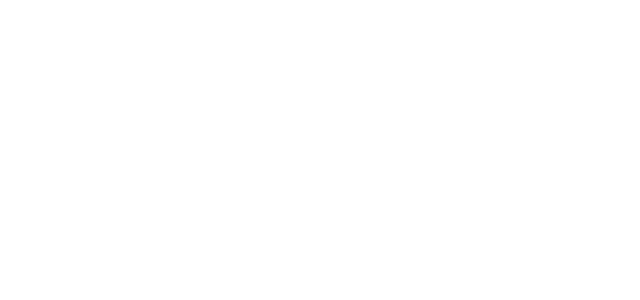
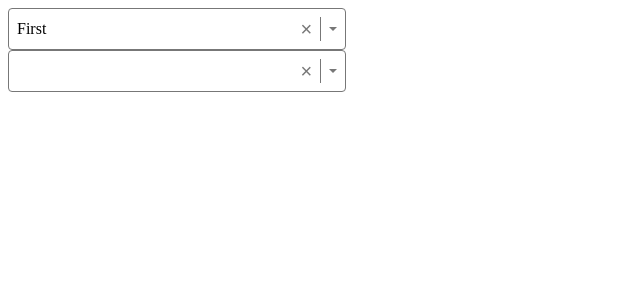
Before and after one commit to rachelwong/expenser-ts, a React (Create React App) app: page / in a window 1280 px wide. Shown: the top 300 px of the page, without its empty margins (0-640 px from the left). Built offline with nearby package versions, Linux system fonts and the light colour scheme.

Commit message:
feat: added select single and multiple option

```diff
--- a/src/App.tsx
+++ b/src/App.tsx
@@ -1,9 +1,23 @@
-import React from 'react';
+import React, { useState } from 'react';
 import './App.css';
+import { Select, SelectOption } from './components/Select'
+
+const options = [
+  {label: 'First', value: 1 },
+  {label: 'second', value: 2 },
+  {label: 'thirsd', value: 3 },
+  {label: 'fourth', value: 4 },
+  {label: 'fifth', value: 5 },
+]
 
 function App() {
+  const [value, setValue] = useState<SelectOption | undefined>(options[0])
+  const [value2, setValue2] = useState<SelectOption[]>([])
+
   return (
     <div className="App">
+      <Select options={options} onChange={evt => setValue(evt)} value={value} />
+      <Select multiple options={options} onChange={evt=> setValue2(evt)} value={ value2 } />
     </div>
   );
 }
--- /dev/null
+++ b/src/components/Select.tsx
@@ -0,0 +1,106 @@
+import React, { useState,useEffect } from 'react'
+import styles from './select.module.css';
+
+
+export type SelectOption = {
+  label: string
+  value: string | number
+}
+
+export type MultiSelectProps = {
+  multiple: true // default to false
+  value: SelectOption[]
+  onChange: (value: SelectOption[]) => void
+}
+
+export type SingleSelectProps = {
+  multiple?: false // default to false
+  value?: SelectOption
+  onChange: (value: SelectOption | undefined) => void
+}
+
+export type SelectProps = {
+  options: SelectOption[]
+  // onChange: (value: SelectOption | undefined) => void
+  // value?: SelectOption
+} & (SingleSelectProps | MultiSelectProps)
+
+export function Select ({ multiple, value, onChange, options }: SelectProps) {
+  const [isOpen, setIsOpen] = useState<boolean>(false)
+
+  const [highlightedIndex, setHighlightedIndex] = useState<number>(0)
+
+  function clearOptions() {
+    multiple ? onChange([]) : onChange(undefined)
+  }
+
+  const selectOption = (option: SelectOption): void => {
+    if (multiple) {
+      if (value.includes(option)) {
+        onChange(value.filter(item => item !== option))
+      } else {
+        onChange([...value, option])
+      }
+    } else {
+      if (option !== value)  onChange(option)
+    }
+  }
+
+  const isOptionSelected = (option: SelectOption): boolean => {
+    return multiple ? value.includes(option) : option === value;
+  }
+  // every single time we open the select, reset to the first option
+  useEffect(() => {
+    if (isOpen) setHighlightedIndex(0)
+  },[isOpen])
+
+  return (
+    // tabIndex makes it focusable
+    <div
+      onBlur={() => setIsOpen(false)}
+      onClick={() => setIsOpen(prev => !prev)}
+      tabIndex={0}
+      className={styles.container}>
+      <span className={styles.value}>
+        {multiple ? (value.map((item, index) => (
+          <button key={index}
+            className={ styles['option-badge']}
+            onClick={e => {
+            e.stopPropagation()
+            selectOption  (item)
+          }}>{item.label}
+            <span className={styles["remove-btn"]}>
+              &times;
+            </span>
+          </button>
+        ))) : value?.label }</span>
+      <button
+        onClick={e => {
+        e.stopPropagation()
+        clearOptions()
+        }}
+        className={styles['clear-btn']}>
+        &times;
+      </button>
+      <div className={styles.divider}></div>
+      <div className={styles.caret}></div>
+      <ul className={`${styles.options} ${isOpen ? styles.show : ''}`}>
+        {options.map((item, index) => (
+          <li
+            onMouseEnter={() => setHighlightedIndex(index)}
+            onClick={(e) => {
+              e.stopPropagation()
+              selectOption(item)
+              setIsOpen(false)
+            }}
+            key={index}
+            className={`${styles.option}
+            ${isOptionSelected(item) ? styles.selected : ''}
+            ${index === highlightedIndex ? styles.highlighted : ''}`}>
+            {item.label}
+          </li>
+        ))}
+      </ul>
+    </div>
+  )
+}
--- /dev/null
+++ b/src/components/select.module.css
@@ -0,0 +1,114 @@
+.container {
+  position: relative;
+  width: 20em;
+  min-height: 1.5em;
+  border: .05em solid #777;
+  display: flex;
+  align-items: center;
+  gap: .5em;
+  padding: .5em;
+  border-radius: .25em;
+  outline: none;
+}
+
+.container:focus {
+  border-color: hsl(200, 100%, 50%);
+}
+
+.value {
+  flex-grow: 1;
+  display: flex;
+  gap: .5em;
+  flex-wrap: wrap;
+}
+
+.clear-btn {
+  background: none;
+  color: #777;
+  border: none;
+  outline: none;
+  cursor: pointer;
+  padding: 0;
+  font-size: 1.25em;
+}
+
+.clear-btn:focus,
+.clear-btn:hover {
+  color: #333;
+}
+
+.divider {
+  background-color: #777;
+  align-self: stretch;
+  width: .05em;
+}
+
+.caret {
+  translate: 0 25%;
+  border: .25em solid transparent;
+  border-top-color: #777;
+}
+
+.options {
+  position: absolute;
+  margin: 0;
+  padding: 0;
+  list-style: none;
+  text-align: left;
+  display: none;
+  max-height: 15em;
+  overflow-y: auto;
+  border: .05em solid #777;
+  border-radius: .25em;
+  width: 100%;
+  left: 0;
+  top: calc(100% + .25em);
+  background-color: white;
+  z-index: 100;
+}
+
+.options.show {
+  display: block;
+}
+
+.option {
+  padding: .25em .5em;
+  cursor: pointer;
+}
+
+.option.selected {
+  background-color: hsl(200, 100%, 70%);
+}
+
+.option.highlighted {
+  background-color: hsl(200, 100%, 50%);
+  color: white
+}
+
+.option-badge {
+  display: flex;
+  align-items: center;
+  border: .05em solid #777;
+  border-radius: .25em;
+  padding: .15em .25em;
+  gap: .25em;
+  cursor: pointer;
+  background: none;
+  outline: none;
+}
+
+.option-badge:hover,
+.option-badge:focus {
+  background-color: hsl(0, 100%, 90%);
+  border-color: hsl(0, 100%, 50%);
+}
+
+.option-badge:hover > .remove-btn,
+.option-badge:focus > .remove-btn{
+  color: hsl(0, 100%, 50%);
+}
+
+.option-badge > .remove-btn {
+  font-size: 1.25em;
+  color: #777;
+}
--- /dev/null
+++ b/src/typings.d.ts
@@ -0,0 +1 @@
+declare module "*.module.css";
--- a/tsconfig.json
+++ b/tsconfig.json
@@ -11,6 +11,7 @@
     "esModuleInterop": true,
     "allowSyntheticDefaultImports": true,
     "strict": true,
+    "noImplicitAny": false,
     "forceConsistentCasingInFileNames": true,
     "noFallthroughCasesInSwitch": true,
     "module": "esnext",
```
